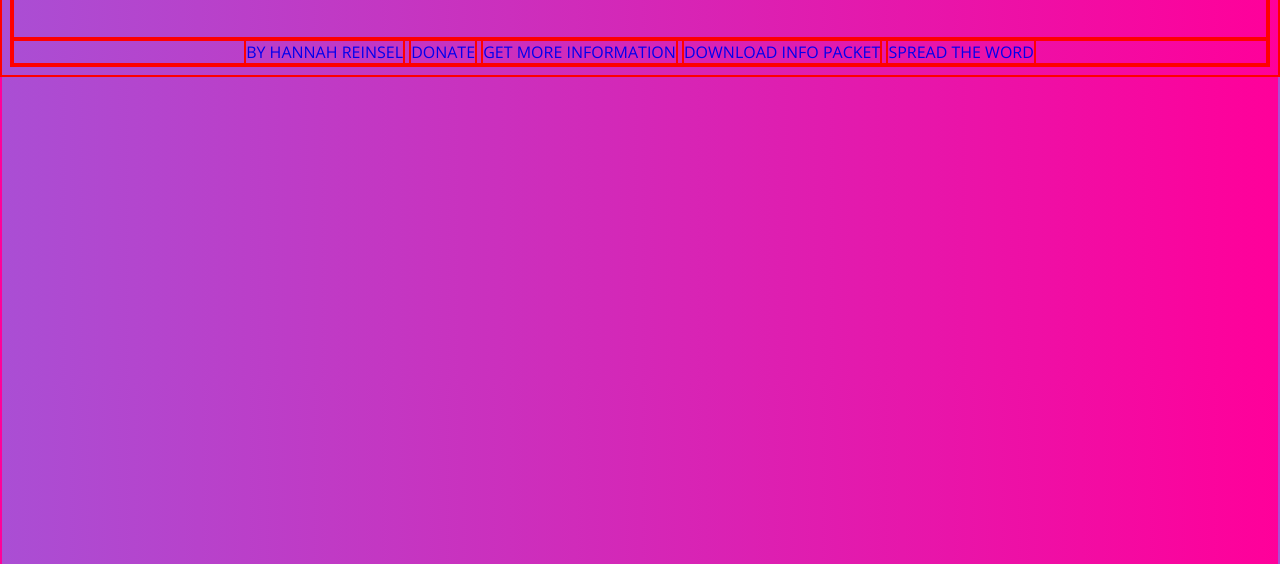
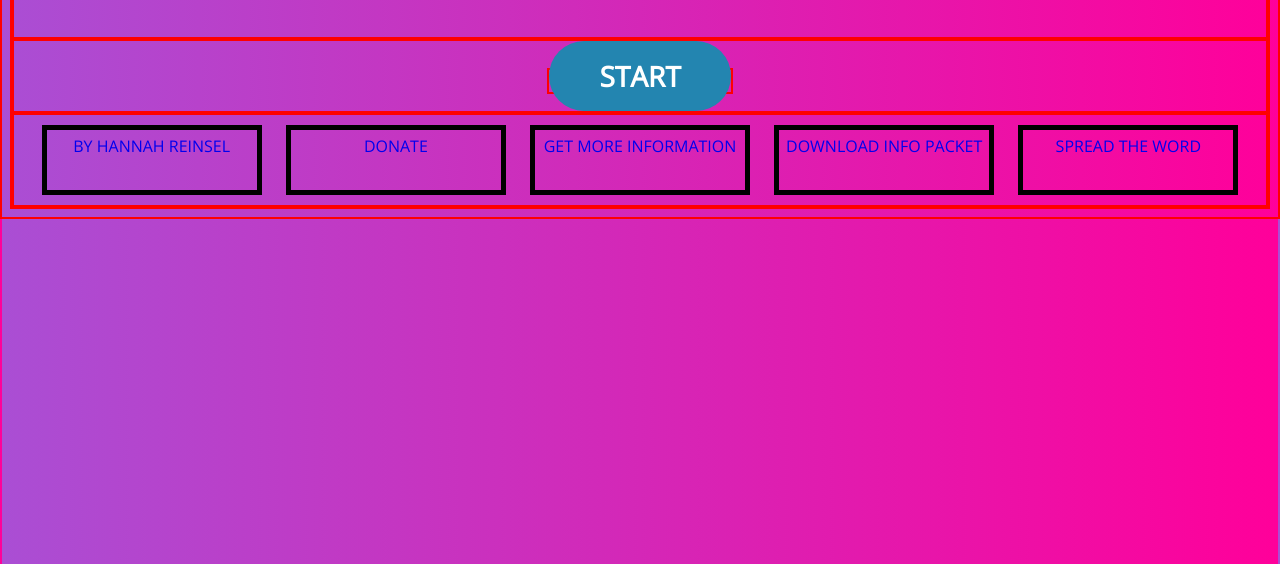
Before and after one commit to leansx/map-infographic, a plain HTML site: page index.html in a window 1280 px wide. Shown: the part 236-800 px from the top of the page. Drawn offline with nearby package versions, Linux system fonts and the light colour scheme; files whose address does not match are found by name.

Commit message:
index.html

```diff
--- a/index.html
+++ b/index.html
@@ -16,12 +16,14 @@
 <body>
     <div><a href="https://humanpara.org/" target="_blank"><img src="/home/hannah/repos/map-infographic/images/humanparalogo.png" width="300px"></a></div>
  <div><h1 style="text-align: center;">What is MAP?</h1></div>
+ <div style="text-align: center;"><a href="#goanimation"><button>Start</button></a></div>
  <div style="text-align: center;">
- <a href="#MYPortfolio">By Hannah Reinsel</a>
- <a href="#donate">Donate</a>
- <a href="#tohumaparawebsite">Get more information</a>
-<a href="#downloadpacket">Download info packet</a>
-<a href="#share">Spread the word</a>
+ <a class="box" href="#MYPortfolio">By Hannah Reinsel</a>
+ <a class="box" href="#donate">Donate</a>
+ <a class="box" href="#tohumaparawebsite">Get more information</a>
+<a class="box" href="#downloadpacket">Download info packet</a>
+<a class="box" href="#share">Spread the word</a>
 </div>
+
 </body>
 </html>
```
